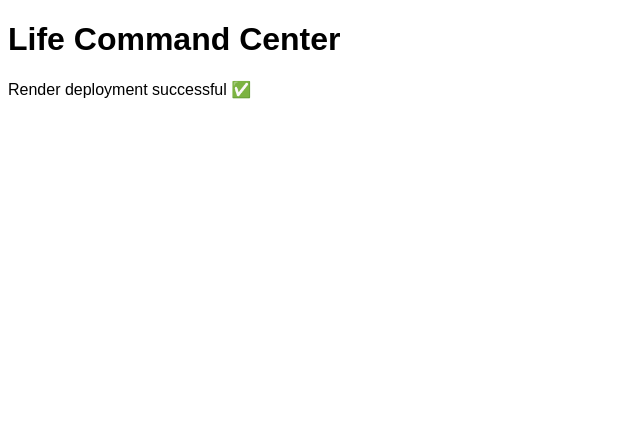
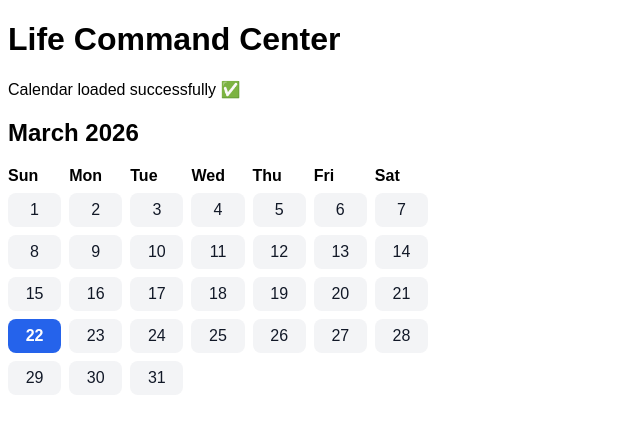
Before and after one commit to JDillard026/life-command-center, a Next.js app: page / in a window 1280 px wide. Shown: the top 422 px of the page, without its empty margins (0-640 px from the left). Built offline with nearby package versions, Linux system fonts and the light colour scheme.

Commit message:
Add calendar component and wire it into home page

```diff
--- /dev/null
+++ b/src/app/components/Calendar.jsx
@@ -0,0 +1,66 @@
+const WEEK_DAYS = ["Sun", "Mon", "Tue", "Wed", "Thu", "Fri", "Sat"];
+
+function getCalendarDays(date = new Date()) {
+  const year = date.getFullYear();
+  const month = date.getMonth();
+
+  const firstDayOfMonth = new Date(year, month, 1).getDay();
+  const numberOfDaysInMonth = new Date(year, month + 1, 0).getDate();
+
+  const leadingEmptyDays = Array(firstDayOfMonth).fill(null);
+  const monthDays = Array.from({ length: numberOfDaysInMonth }, (_, index) => index + 1);
+
+  return [...leadingEmptyDays, ...monthDays];
+}
+
+export default function Calendar() {
+  const now = new Date();
+  const monthLabel = now.toLocaleDateString("en-US", {
+    month: "long",
+    year: "numeric",
+  });
+  const today = now.getDate();
+  const days = getCalendarDays(now);
+
+  return (
+    <section aria-label="Calendar">
+      <h2>{monthLabel}</h2>
+      <div
+        style={{
+          display: "grid",
+          gridTemplateColumns: "repeat(7, minmax(0, 1fr))",
+          gap: "0.5rem",
+          maxWidth: "420px",
+        }}
+      >
+        {WEEK_DAYS.map((weekDay) => (
+          <strong key={weekDay}>{weekDay}</strong>
+        ))}
+
+        {days.map((day, index) => {
+          if (!day) {
+            return <span key={`empty-${index}`} aria-hidden="true" />;
+          }
+
+          const isToday = day === today;
+
+          return (
+            <span
+              key={day}
+              style={{
+                textAlign: "center",
+                borderRadius: "8px",
+                padding: "0.5rem 0",
+                backgroundColor: isToday ? "#2563eb" : "#f3f4f6",
+                color: isToday ? "#fff" : "#111827",
+                fontWeight: isToday ? 700 : 500,
+              }}
+            >
+              {day}
+            </span>
+          );
+        })}
+      </div>
+    </section>
+  );
+}
--- a/src/app/page.jsx
+++ b/src/app/page.jsx
@@ -1,8 +1,11 @@
+import Calendar from "./components/Calendar";
+
 export default function Home() {
   return (
     <main>
       <h1>Life Command Center</h1>
-      <p>Render deployment successful ✅</p>
+      <p>Calendar loaded successfully ✅</p>
+      <Calendar />
     </main>
   );
 }
```
Also changed, not shown: 1 other file (tests, documents, lock files or other folders).
